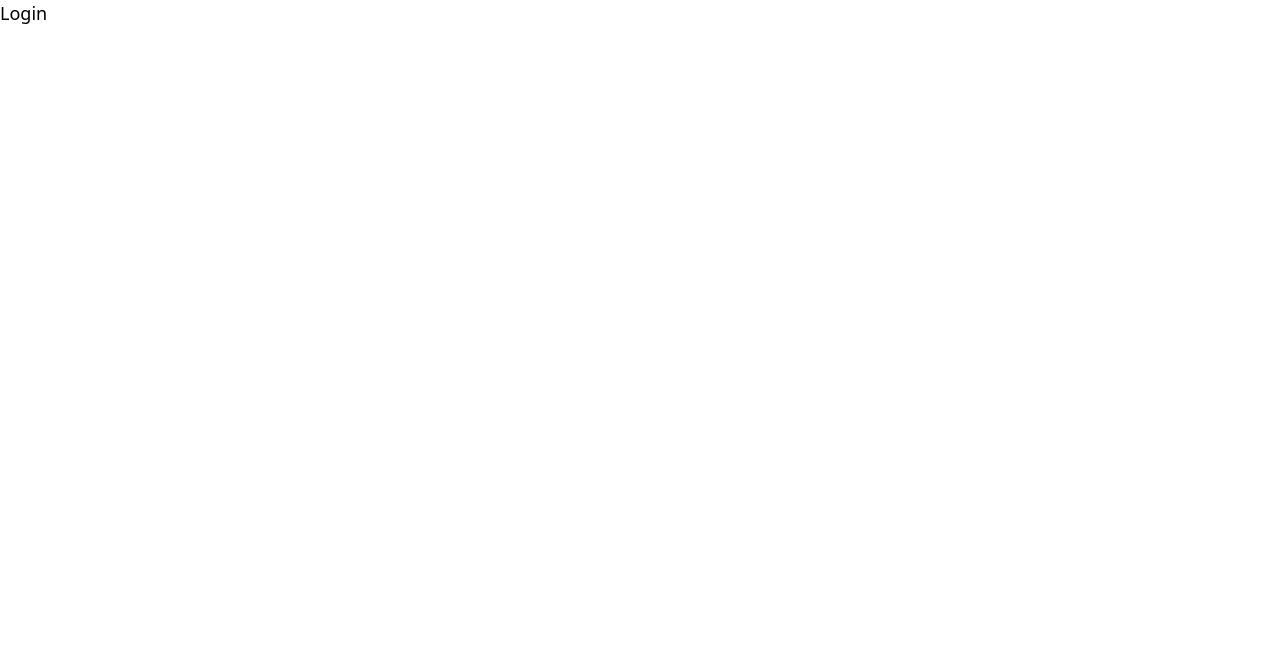
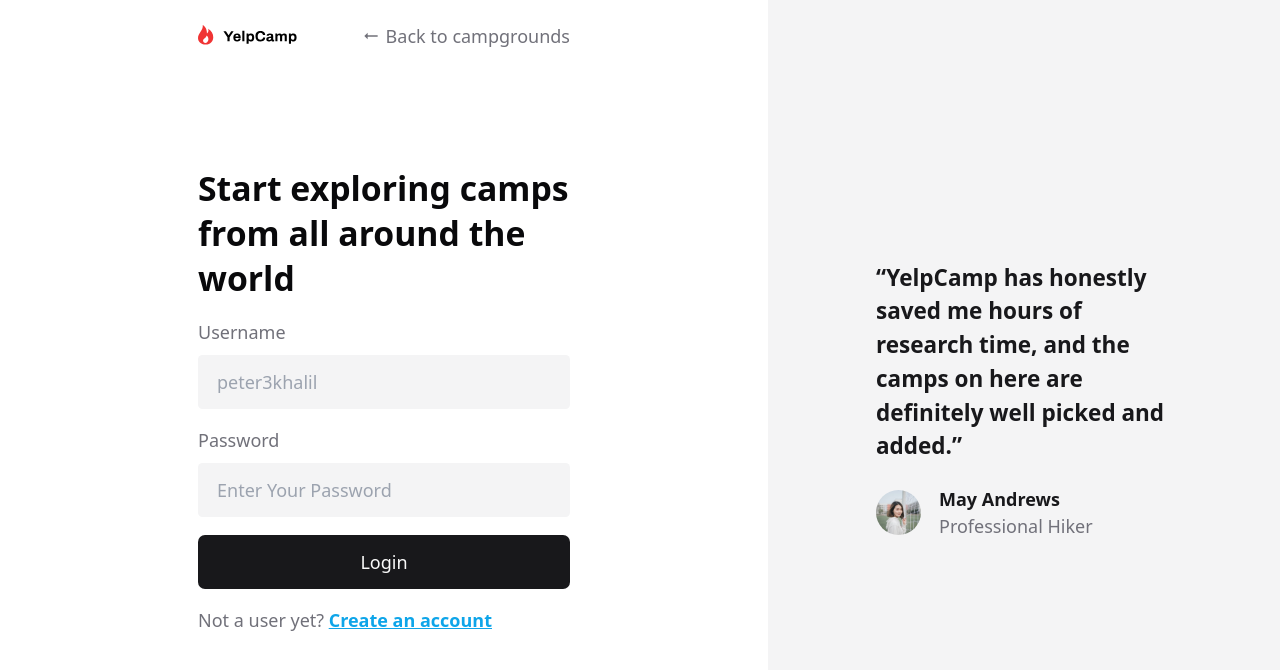
Before and after one commit to Peter3Khalil/yelp-camp, a Next.js app: page /auth/login in a window 1280 px wide. Shown: the top 670 px of the page. Built offline with nearby package versions, Linux system fonts and the light colour scheme.

Commit message:
Creating login page

```diff
--- /dev/null
+++ b/src/components/AuthPageLayout.tsx
@@ -0,0 +1,97 @@
+import Image from 'next/image'
+import React, { FC } from 'react'
+import { cn } from '@/lib/utils'
+import { MdOutlineArrowRightAlt } from 'react-icons/md'
+type AuthPageLayoutProps = {
+    children: React.ReactNode
+    link:React.ReactNode
+}
+const AuthPageLayout:FC<AuthPageLayoutProps> = ({link,children}) => {
+  return (
+    <main className="flex h-full w-full flex-col gap-8 overflow-auto bg-background text-foreground antialiased lg:flex-row lg:gap-0">
+      <section className="flex w-full shrink-0 flex-col gap-8 px-6 md:px-8 lg:w-[60%] lg:justify-center lg:px-44">
+        <header className="sticky top-0 z-10 flex h-16 w-full shrink-0 items-center justify-between bg-inherit lg:absolute lg:w-[calc(60%-22rem)]">
+          <Image src="/Assets/logo.svg" alt="logo" width={100} height={100} aria-label="Logo of website is YelpCamp" />
+          <button
+            title="Back to campgrounds"
+            role="navigation"
+            aria-label="Back to campgrounds"
+            className="flex items-center gap-1 font-medium text-muted-foreground"
+          >
+            <MdOutlineArrowRightAlt className="rotate-180" size={20} />
+            <span className="">Back to campgrounds</span>
+          </button>
+        </header>
+        <form className="flex min-h-[50vh] w-full shrink-0 flex-col">
+          <legend className="mb-6 text-4xl font-bold leading-10 lg:mb-4 lg:text-3xl">
+            Start exploring camps from all around the world
+          </legend>
+          <div className="flex w-full flex-col gap-6 md:w-[80%] lg:w-full lg:gap-4">
+            {children}
+          </div>
+
+          <p className="mt-4 font-normal text-muted-foreground">
+
+            {link}
+          </p>
+        </form>
+      </section>
+      <footer className="flex w-full flex-1 shrink-0 flex-grow flex-col gap-6 bg-accent px-6 py-8 text-accent-foreground md:px-8 lg:justify-center lg:px-24">
+        <q className="text-xl font-bold text-accent-foreground">
+          YelpCamp has honestly saved me hours of research time, and the camps on here are definitely well picked and
+          added.
+        </q>
+        <figure className="flex gap-4">
+          <Image
+            src="/Assets/User-Testimonial.svg"
+            alt="Picture"
+            width={30}
+            height={30}
+            aria-label="May Andrews's picture"
+            className="size-12 lg:size-10"
+          />
+          <figcaption className="flex flex-col text-md">
+            <p className="font-bold leading-none">May Andrews</p>
+            <span className="mt-1 font-normal text-muted-foreground">Professional Hiker</span>
+          </figcaption>
+        </figure>
+      </footer>
+    </main>
+  )
+}
+type InputProps = React.InputHTMLAttributes<HTMLInputElement> & {
+  label: string
+  name: string
+  id: string
+  placeholder: string
+  className?: string
+  type?: string
+  props?: React.InputHTMLAttributes<HTMLInputElement>
+}
+export const Input: FC<InputProps> = ({ label, name, id, placeholder, type = 'text', className, ...props }) => {
+  return (
+    <section className="flex flex-col gap-3 lg:gap-2">
+      <label id={`${name} label`} htmlFor={id} className="font-medium capitalize text-muted-foreground">
+        {label}
+      </label>
+      <div>
+        <input
+          {...props}
+          type={type}
+          aria-label={`Enter your ${label}`}
+          aria-labelledby={`${name} label`}
+          required
+          name={name}
+          id={id}
+          placeholder={placeholder}
+          className={cn(
+            'h-12 w-full rounded border border-transparent bg-accent px-4 outline-none focus:border-muted-foreground',
+            className
+          )}
+        />
+      </div>
+    </section>
+  )
+}
+
+export default AuthPageLayout
--- a/src/pages/auth/login.tsx
+++ b/src/pages/auth/login.tsx
@@ -1,8 +1,27 @@
+import AuthPageLayout, { Input } from '@/components/AuthPageLayout'
+import { Button } from '@/components/ui/button'
+import { cn } from '@/lib/utils'
+import Link from 'next/link'
 import React from 'react'
 
 const Login = () => {
   return (
-    <div>Login</div>
+    <AuthPageLayout
+      link={
+        <>
+          <span className="mr-1">Not a user yet?</span>
+          <Link className="font-bold text-sky-500 underline" href={'/auth/signup'}>
+            Create an account
+          </Link>
+        </>
+      }
+    >
+      <Input label="username" name="username" id="username" placeholder="peter3khalil" />
+      <Input label="Password" name="Password" id="Password" placeholder="Enter Your Password" />
+      <Button type="submit" className={cn('h-12 w-full cursor-pointer text-md')}>
+        Login
+      </Button>
+    </AuthPageLayout>
   )
 }
 
--- a/src/pages/auth/signup.tsx
+++ b/src/pages/auth/signup.tsx
@@ -1,10 +1,10 @@
+import AuthPageLayout, { Input } from '@/components/AuthPageLayout'
 import { Button } from '@/components/ui/button'
 import { cn } from '@/lib/utils'
 import Head from 'next/head'
-import Image from 'next/image'
 import Link from 'next/link'
-import React, { FC } from 'react'
-import { MdOutlineArrowRightAlt } from 'react-icons/md'
+import React from 'react'
+
 const Signup = () => {
   return (
     <>
@@ -12,103 +12,25 @@ const Signup = () => {
         <title>Signup</title>
         <meta name="description" content="Signup" />
       </Head>
-      <main className="flex h-full w-full flex-col gap-8 overflow-auto bg-background text-foreground antialiased lg:flex-row lg:gap-0">
-        <section className="flex w-full shrink-0 flex-col gap-8 px-6 md:px-8 lg:w-[60%] lg:justify-center lg:px-44">
-          <header className="sticky top-0 z-10 flex h-16 w-full shrink-0 items-center justify-between bg-inherit lg:absolute lg:w-[calc(60%-22rem)]">
-            <Image
-              src="/Assets/logo.svg"
-              alt="logo"
-              width={100}
-              height={100}
-              aria-label="Logo of website is YelpCamp"
-            />
-            <button
-              title="Back to campgrounds"
-              role="navigation"
-              aria-label="Back to campgrounds"
-              className="flex items-center gap-1 font-medium text-muted-foreground"
-            >
-              <MdOutlineArrowRightAlt className="rotate-180" size={20} />
-              <span className="">Back to campgrounds</span>
-            </button>
-          </header>
-          <form className="flex min-h-[50vh] w-full shrink-0 flex-col">
-            <legend className="mb-6 text-4xl font-bold leading-10 lg:mb-4 lg:text-3xl">
-              Start exploring camps from all around the world
-            </legend>
-            <div className="flex w-full flex-col gap-6 md:w-[80%] lg:w-full lg:gap-4">
-              <Input label="username" name="username" id="username" placeholder="Enter your username" />
-              <Input label="Password" name="Password" id="Password" placeholder="Choose Password" />
-              <Button type="submit" className={cn('h-12 cursor-pointer w-full text-md')}>
-                Create an account
-              </Button>
-            </div>
-
-            <p className="mt-4 font-normal text-muted-foreground">
-              <span className="mr-1">Already a user?</span>
-              <Link className="font-bold text-sky-500 underline" href={'/auth/login'}>
-                Sign in
-              </Link>
-            </p>
-          </form>
-        </section>
-        <footer className="flex w-full flex-1 shrink-0 flex-grow flex-col gap-6 bg-accent px-6 py-8 text-accent-foreground md:px-8 lg:justify-center lg:px-24">
-          <q className="text-xl font-bold text-accent-foreground">
-            YelpCamp has honestly saved me hours of research time, and the camps on here are definitely well picked and
-            added.
-          </q>
-          <figure className="flex gap-4">
-            <Image
-              src="/Assets/User-Testimonial.svg"
-              alt="Picture"
-              width={30}
-              height={30}
-              aria-label="May Andrews's picture"
-              className="size-12 lg:size-10"
-            />
-            <figcaption className="flex flex-col text-md">
-              <p className="font-bold leading-none">May Andrews</p>
-              <span className="mt-1 font-normal text-muted-foreground">Professional Hiker</span>
-            </figcaption>
-          </figure>
-        </footer>
-      </main>
+      <AuthPageLayout
+        link={
+          <>
+            <span className="mr-1">Already a user?</span>
+            <Link className="font-bold text-sky-500 underline" href={'/auth/login'}>
+              Sign in
+            </Link>
+          </>
+        }
+      >
+        <Input label="username" name="username" id="username" placeholder="Enter your username" />
+        <Input label="Password" name="Password" id="Password" placeholder="Choose Password" />
+        <Button type="submit" className={cn('h-12 w-full cursor-pointer text-md')}>
+          Create an account
+        </Button>
+      </AuthPageLayout>
     </>
   )
 }
-type InputProps = React.InputHTMLAttributes<HTMLInputElement> & {
-  label: string
-  name: string
-  id: string
-  placeholder: string
-  className?: string
-  type?: string
-  props?: React.InputHTMLAttributes<HTMLInputElement>
-}
-const Input: FC<InputProps> = ({ label, name, id, placeholder, type = 'text', className, ...props }) => {
-  return (
-    <section className="flex flex-col gap-3 lg:gap-2">
-      <label id={`${name} label`} htmlFor={id} className="font-medium capitalize text-muted-foreground">
-        {label}
-      </label>
-      <div>
-        <input
-          {...props}
-          type={type}
-          aria-label={`Enter your ${label}`}
-          aria-labelledby={`${name} label`}
-          required
-          name={name}
-          id={id}
-          placeholder={placeholder}
-          className={cn(
-            'w-full rounded border border-transparent bg-accent h-12 outline-none focus:border-muted-foreground px-4',
-            className
-          )}
-        />
-      </div>
-    </section>
-  )
-}
+
 
 export default Signup
```
